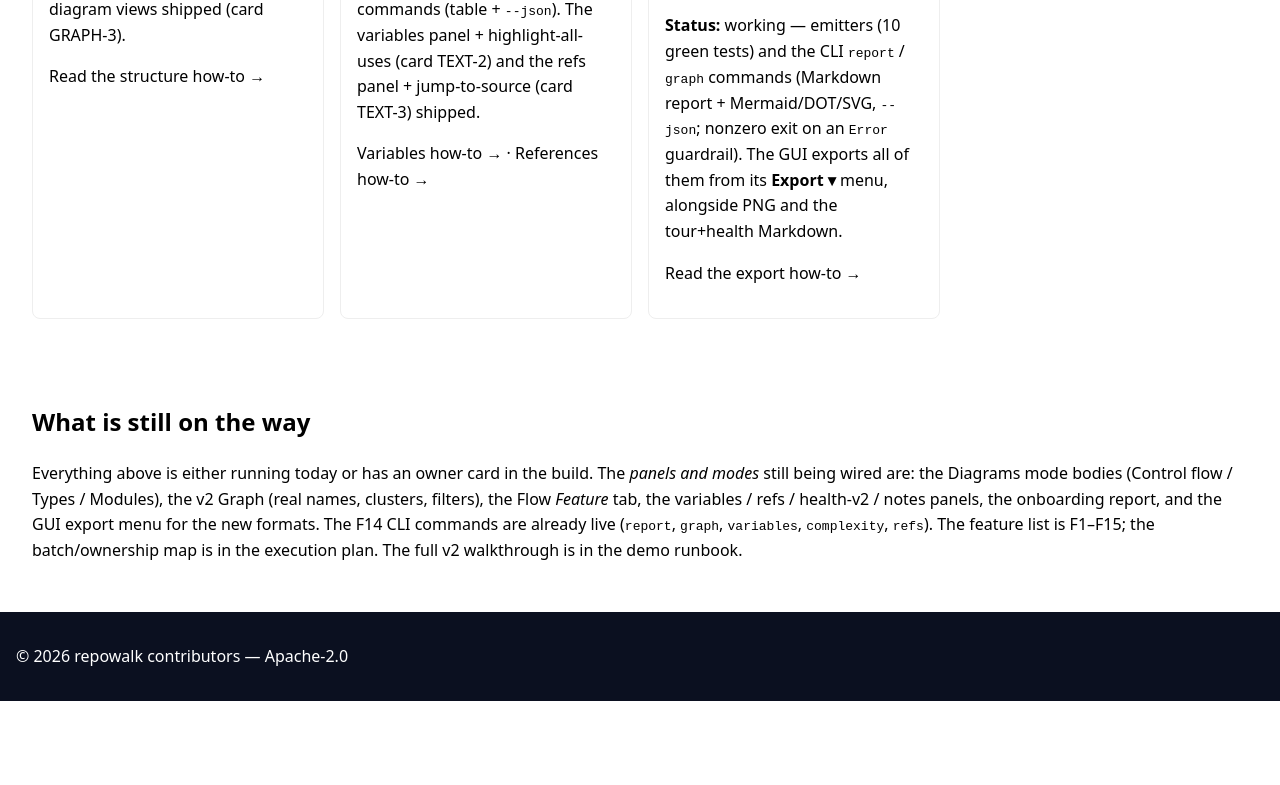
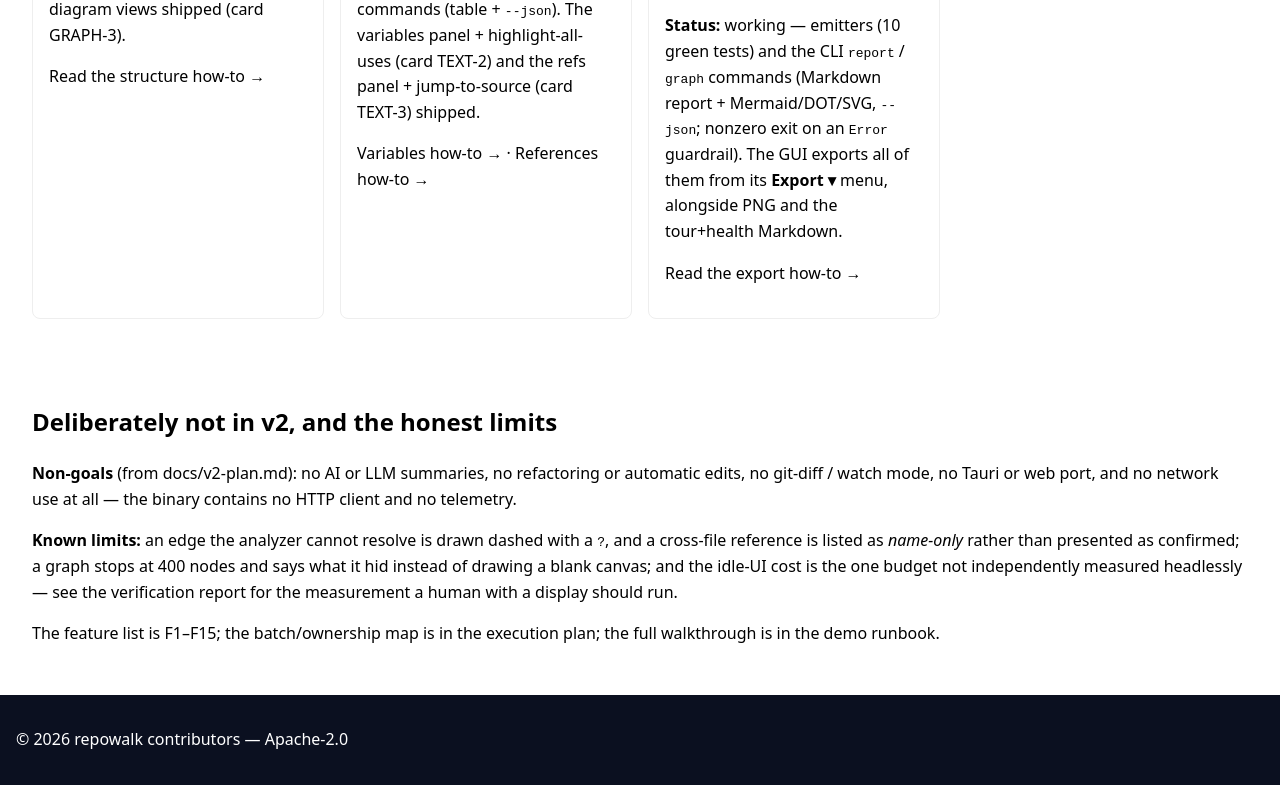
Before and after one commit to ZaheerAhmadDev/repowalk, a plain HTML site: page site/v2.html in a window 1280 px wide. Shown: the part 1781-2566 px from the top of the page. Before the commit the page ends 2482 px from the top, so only its background shows below. Drawn offline with Linux system fonts and the light colour scheme.

Commit message:
docs+site: the release texts now describe the released tree
v2-release-notes.md: the status is released as 2.0.0 with annotated tag v2.0.0;
the version-bump section records what was applied instead of instructing the
reader to apply it; and the checklist is executed and ticked with real results -
fmt/clippy clean, 360 tests / 0 failed, no-network tree grep 0, board 23,
cold learn 5.25 s and 66 MB peak RSS on this 58-kLOC tree (warm 0.80 s), all
seven CLI smoke commands exit 0 - with the GUI row pointing at VER-3's report.

site/v2.html: the 'what is still on the way' section is replaced by the
deliberate non-goals and the honest limits (dashed/name-only edges, the 400-node
cap, the idle-UI measurement), it no longer pins a commit hash, and each status
line now says what shipped.

docs/demo.md: the five 'In progress (card X)' notes become shipped. Every
how-to's heading reads 'Status at this release (v2.0.0)' instead of a hash that
rots. docs/v2-execution-plan.md closes B3/B3a/B3b and logs the B4 row.

```diff
--- a/site/v2.html
+++ b/site/v2.html
@@ -21,7 +21,7 @@
   <section class="hero">
     <h2>Open any codebase. Understand all of it.</h2>
     <p>v2 is the <strong>complete understanding suite</strong>: repowalk learns the repo once, then answers the whole set of questions in seven moves — <strong>learn &rarr; inventory &rarr; control flow &rarr; connections &rarr; structure &rarr; usage &rarr; export</strong>. Still pure static analysis: no AI, no network, no keys.</p>
-    <p>This page is honest about what runs today. Each group below carries a status line; nothing is advertised that you cannot point at in the code at this commit (<code>ff7f795</code>, 2026-10-16).</p>
+    <p>This page is honest about what runs today. Each group below carries a status line; nothing is advertised that you cannot point at in the code at this release (<code>v2.0.0</code>, 2026-10-16).</p>
   </section>
 
   <section class="tutorial">
@@ -84,8 +84,10 @@
   </section>
 
   <section class="tutorial">
-    <h2>What is still on the way</h2>
-    <p>Everything above is either running today or has an owner card in the build. The <em>panels and modes</em> still being wired are: the Diagrams mode bodies (Control flow / Types / Modules), the v2 Graph (real names, clusters, filters), the Flow <em>Feature</em> tab, the variables / refs / health-v2 / notes panels, the onboarding report, and the GUI export menu for the new formats. The F14 CLI commands are already live (<code>report</code>, <code>graph</code>, <code>variables</code>, <code>complexity</code>, <code>refs</code>). The feature list is <a href="../docs/v2-plan.md">F1&ndash;F15</a>; the batch/ownership map is in the <a href="../docs/v2-execution-plan.md">execution plan</a>. The full v2 walkthrough is in the <a href="../docs/demo.md">demo runbook</a>.</p>
+    <h2>Deliberately not in v2, and the honest limits</h2>
+    <p><strong>Non-goals</strong> (from <a href="../docs/v2-plan.md">docs/v2-plan.md</a>): no AI or LLM summaries, no refactoring or automatic edits, no git-diff / watch mode, no Tauri or web port, and no network use at all &mdash; the binary contains no HTTP client and no telemetry.</p>
+    <p><strong>Known limits:</strong> an edge the analyzer cannot resolve is drawn dashed with a <code>?</code>, and a cross-file reference is listed as <em>name-only</em> rather than presented as confirmed; a graph stops at 400 nodes and says what it hid instead of drawing a blank canvas; and the idle-UI cost is the one budget not independently measured headlessly &mdash; see <a href="../board/docs/verification-v2.md">the verification report</a> for the measurement a human with a display should run.</p>
+    <p>The feature list is <a href="../docs/v2-plan.md">F1&ndash;F15</a>; the batch/ownership map is in the <a href="../docs/v2-execution-plan.md">execution plan</a>; the full walkthrough is in the <a href="../docs/demo.md">demo runbook</a>.</p>
   </section>
 </main>
 <footer><p>&copy; 2026 repowalk contributors &mdash; Apache-2.0</p></footer>
```
Also changed, not shown: 12 other files.
